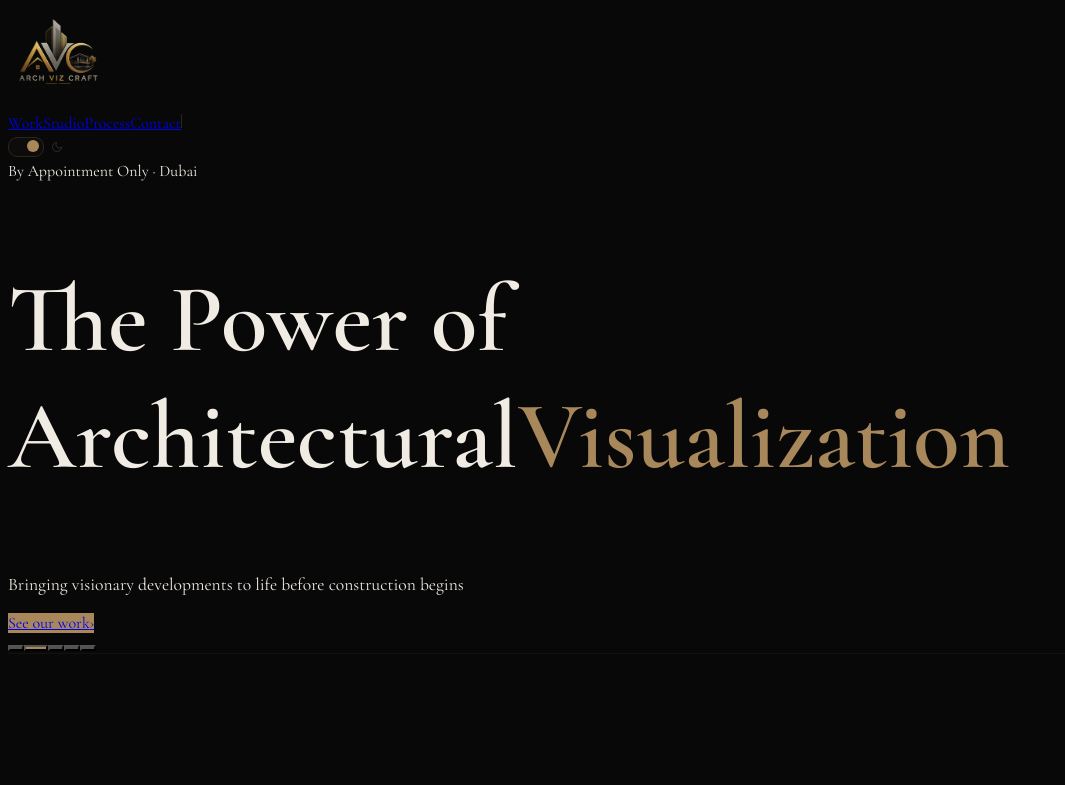
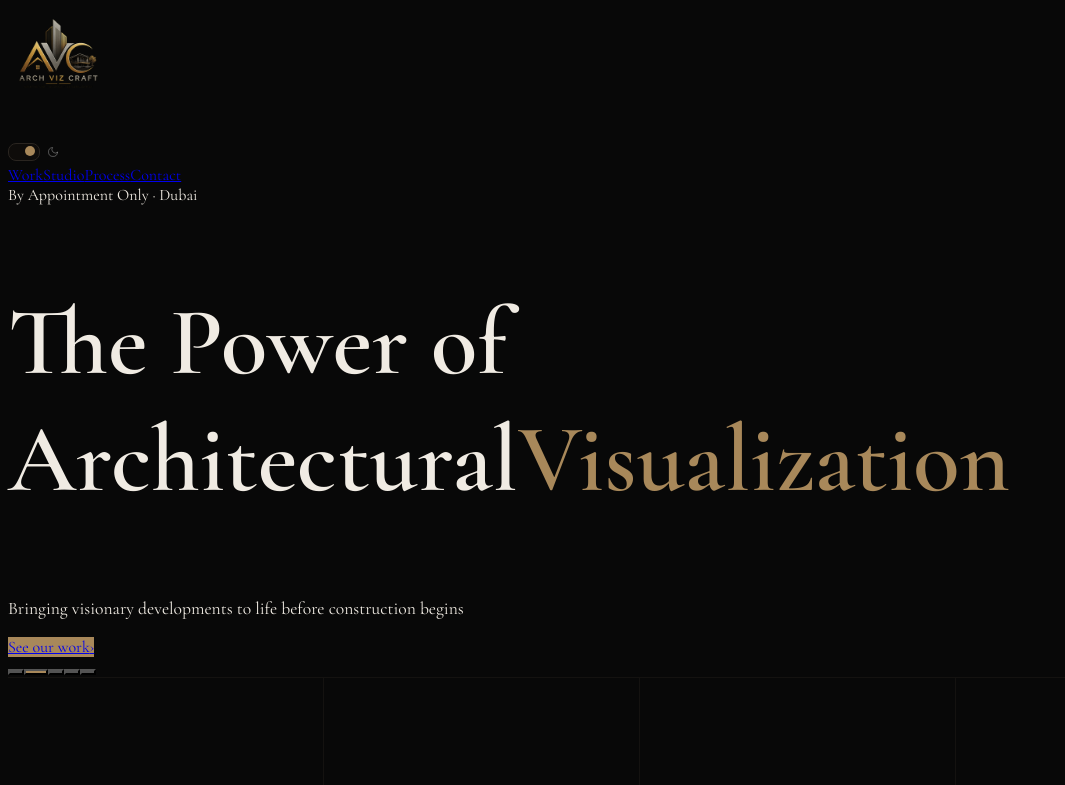
Before and after one commit to uniquewear20-spec/archviz-craft-website, a Next.js app: page / in a window 1280 px wide. Shown: the top 785 px of the page, without its empty margins (0-1065 px from the left). Built offline with nearby package versions, Linux system fonts and the light colour scheme; grey boxes are pictures that could not be loaded.

Commit message:
fix layout: toggle top-right, restore hero, fix metrics grid

```diff
--- a/app/components/Nav.tsx
+++ b/app/components/Nav.tsx
@@ -13,7 +13,6 @@ const navLinks = [
   { label: "Contact", href: "/#contact" },
 ];
 
-// ── Inline SVG icons — no extra deps ──────────────────────────────────────
 function SunIcon() {
   return (
     <svg width="13" height="13" viewBox="0 0 24 24" fill="none" stroke="currentColor"
@@ -40,12 +39,13 @@ function MoonIcon() {
   );
 }
 
-// ── Theme toggle — self-contained ─────────────────────────────────────────
 function ThemeToggle() {
   const [isDark, setIsDark] = useState(true);
   const [hovered, setHovered] = useState(false);
+  const [mounted, setMounted] = useState(false);
 
   useEffect(() => {
+    setMounted(true);
     const saved = localStorage.getItem("archviz-theme");
     const dark = saved ? saved === "dark" : true;
     setIsDark(dark);
@@ -55,7 +55,7 @@ function ThemeToggle() {
   function applyTheme(dark: boolean) {
     const root = document.documentElement;
     root.classList.toggle("light-mode", !dark);
-    root.classList.toggle("dark-mode",  dark);
+    root.classList.toggle("dark-mode", dark);
     localStorage.setItem("archviz-theme", dark ? "dark" : "light");
   }
 
@@ -64,6 +64,8 @@ function ThemeToggle() {
     setIsDark(next);
     applyTheme(next);
   }
+
+  if (!mounted) return null;
 
   return (
     <button
@@ -79,44 +81,43 @@ function ThemeToggle() {
         border: "none",
         cursor: "pointer",
         padding: "4px 0",
-        color: hovered ? GOLD : "#3A342E",
+        color: hovered ? GOLD : "rgba(255,255,255,0.4)",
         transition: "color 0.3s",
       }}
     >
       {/* Track */}
       <div style={{
         position: "relative",
-        width: "34px",
-        height: "18px",
-        borderRadius: "9px",
+        width: "30px",
+        height: "16px",
+        borderRadius: "8px",
         border: `1px solid ${isDark ? "#2A2520" : "#C4A882"}`,
         backgroundColor: isDark ? "#0E0C0A" : "#F0EBE3",
         transition: "background-color 0.4s ease, border-color 0.4s ease",
         flexShrink: 0,
       }}>
         <motion.div
-          animate={{ x: isDark ? 16 : 0 }}
+          animate={{ x: isDark ? 14 : 0 }}
           transition={{ type: "spring", stiffness: 400, damping: 28 }}
           style={{
             position: "absolute",
             top: "2px",
             left: "2px",
-            width: "12px",
-            height: "12px",
+            width: "10px",
+            height: "10px",
             borderRadius: "50%",
             backgroundColor: GOLD,
           }}
         />
       </div>
 
-      {/* Icon */}
       <AnimatePresence mode="wait" initial={false}>
         <motion.span
           key={isDark ? "moon" : "sun"}
           initial={{ opacity: 0, rotate: -30, scale: 0.7 }}
           animate={{ opacity: 1, rotate: 0,   scale: 1   }}
           exit={{    opacity: 0, rotate:  30,  scale: 0.7 }}
-          transition={{ duration: 0.25, ease: [0.16, 1, 0.3, 1] }}
+          transition={{ duration: 0.25 }}
           style={{ display: "flex", alignItems: "center" }}
         >
           {isDark ? <MoonIcon /> : <SunIcon />}
@@ -126,7 +127,6 @@ function ThemeToggle() {
   );
 }
 
-// ── Nav ───────────────────────────────────────────────────────────────────
 export default function Nav({ scrolled }: { scrolled: boolean }) {
   const [atTop, setAtTop] = useState(true);
 
@@ -138,7 +138,7 @@ export default function Nav({ scrolled }: { scrolled: boolean }) {
 
   return (
     <>
-      {/* Logo — always fixed top-left */}
+      {/* ── Logo — fixed top-LEFT ── */}
       <div className="fixed top-0 left-0 z-50 px-10 md:px-16 lg:px-20 py-3">
         <Link href="/">
           <Image
@@ -152,7 +152,20 @@ export default function Nav({ scrolled }: { scrolled: boolean }) {
         </Link>
       </div>
 
-      {/* Nav — fades out on scroll */}
+      {/* ── Theme toggle — fixed top-RIGHT ── */}
+      <div
+        className="fixed top-0 right-0 z-50 px-10 md:px-16 lg:px-20"
+        style={{
+          paddingTop: "1.6rem",
+          opacity: atTop ? 1 : 0,
+          pointerEvents: atTop ? "auto" : "none",
+          transition: "opacity 0.4s",
+        }}
+      >
+        <ThemeToggle />
+      </div>
+
+      {/* ── Nav links — fixed top-CENTER ── */}
       <motion.nav
         className="fixed top-0 left-0 right-0 z-40 flex justify-center items-center py-6"
         animate={{ opacity: atTop ? 1 : 0, pointerEvents: atTop ? "auto" : "none" }}
@@ -168,18 +181,6 @@ export default function Nav({ scrolled }: { scrolled: boolean }) {
               {label}
             </Link>
           ))}
-
-          {/* Divider */}
-          <span style={{
-            display: "inline-block",
-            width: "1px",
-            height: "14px",
-            backgroundColor: "#2A2520",
-            flexShrink: 0,
-          }} />
-
-          {/* Theme toggle */}
-          <ThemeToggle />
         </div>
       </motion.nav>
     </>
--- a/app/page.tsx
+++ b/app/page.tsx
@@ -1,16 +1,11 @@
 "use client";
 import { motion, AnimatePresence } from "framer-motion";
-import Image from "next/image";
 import { useState, useEffect, useRef } from "react";
 import Nav from "./components/Nav";
 import Hero from "./components/Hero";
 
-// ── Static tokens (gold only — everything else uses CSS vars) ──────────────
-const GOLD     = "var(--gold)";
-const GOLD_L   = "var(--gold-light)";
 const EASE: [number, number, number, number] = [0.16, 1, 0.3, 1];
 
-// ── Data ───────────────────────────────────────────────────────────────────
 const STATS = [
   { value: "120+", label: "Projects Delivered" },
   { value: "14",   label: "Countries" },
@@ -52,24 +47,23 @@ const SERVICES = [
 ];
 
 const BEDROOM_SLIDES = [
-  { src: "/images/portfolio/bedrooms/elegant-master-bedroom1.jpg", title: "Master Suite · Neutral Palette",    desc: "Warm oak tones, cove lighting, and floor-to-ceiling curtains. Rendered at golden hour." },
-  { src: "/images/portfolio/bedrooms/elegant-master-bedroom2.jpg", title: "Guest Suite · Minimal Luxury",      desc: "Clean lines, pendant lighting, and layered textiles. Focus on material contrast." },
-  { src: "/images/portfolio/bedrooms/elegant-master-bedroom3.jpg", title: "Primary Bedroom · Classical Detail", desc: "Boiserie panelling, botanical pendant lights, and a wave-form headboard in stone linen." },
-  { src: "/images/portfolio/bedrooms/elegant-master-bedroom4.jpg", title: "Study Retreat · Monochrome Interior",desc: "Built-in shelving, herringbone floor, and soft northern light through sheer curtains." },
-  { src: "/images/portfolio/bedrooms/elegant-master-bedroom5.jpg", title: "Grand Bedroom · Serene Atmosphere",  desc: "Sculptural headboard, dual pendant drops, and silk bedding rendered in full depth." },
-  { src: "/images/portfolio/bedrooms/elegant-master-bedroom6.jpg", title: "Corridor Suite · Deep Perspective",  desc: "Long-axis composition revealing layered spaces — study, dressing, and sleeping zone." },
-  { src: "/images/portfolio/bedrooms/elegant-master-bedroom7.jpg", title: "Bedside Detail · Soft Focus",        desc: "Tulip pendants, dark oak nightstand, and marble slab top. Rendered at dusk." },
-  { src: "/images/portfolio/bedrooms/elegant-master-bedroom8.jpg", title: "Morning Light Suite · Open Plan",    desc: "Sheer curtains diffusing daylight, ring chandelier, and a floating bed platform." },
-  { src: "/images/portfolio/bedrooms/elegant-master-bedroom9.jpg", title: "Evening Suite · Warm Render",        desc: "Leather headboard, cylinder pendant, and ambient wall light — cinematic shadow play." },
+  { src: "/images/portfolio/bedrooms/elegant-master-bedroom1.jpg", title: "Master Suite · Neutral Palette",     desc: "Warm oak tones, cove lighting, and floor-to-ceiling curtains. Rendered at golden hour." },
+  { src: "/images/portfolio/bedrooms/elegant-master-bedroom2.jpg", title: "Guest Suite · Minimal Luxury",       desc: "Clean lines, pendant lighting, and layered textiles. Focus on material contrast." },
+  { src: "/images/portfolio/bedrooms/elegant-master-bedroom3.jpg", title: "Primary Bedroom · Classical Detail",  desc: "Boiserie panelling, botanical pendant lights, and a wave-form headboard in stone linen." },
+  { src: "/images/portfolio/bedrooms/elegant-master-bedroom4.jpg", title: "Study Retreat · Monochrome Interior", desc: "Built-in shelving, herringbone floor, and soft northern light through sheer curtains." },
+  { src: "/images/portfolio/bedrooms/elegant-master-bedroom5.jpg", title: "Grand Bedroom · Serene Atmosphere",   desc: "Sculptural headboard, dual pendant drops, and silk bedding rendered in full depth." },
+  { src: "/images/portfolio/bedrooms/elegant-master-bedroom6.jpg", title: "Corridor Suite · Deep Perspective",   desc: "Long-axis composition revealing layered spaces — study, dressing, and sleeping zone." },
+  { src: "/images/portfolio/bedrooms/elegant-master-bedroom7.jpg", title: "Bedside Detail · Soft Focus",         desc: "Tulip pendants, dark oak nightstand, and marble slab top. Rendered at dusk." },
+  { src: "/images/portfolio/bedrooms/elegant-master-bedroom8.jpg", title: "Morning Light Suite · Open Plan",     desc: "Sheer curtains diffusing daylight, ring chandelier, and a floating bed platform." },
+  { src: "/images/portfolio/bedrooms/elegant-master-bedroom9.jpg", title: "Evening Suite · Warm Render",         desc: "Leather headboard, cylinder pendant, and ambient wall light — cinematic shadow play." },
 ];
 
-// ── Utility components ─────────────────────────────────────────────────────
+// ── Utility ────────────────────────────────────────────────────────────────
 function Reveal({ children, delay = 0, y = 28, className = "" }: {
   children: React.ReactNode; delay?: number; y?: number; className?: string;
 }) {
   return (
-    <motion.div
-      className={className}
+    <motion.div className={className}
       initial={{ opacity: 0, y }}
       whileInView={{ opacity: 1, y: 0 }}
       viewport={{ once: true, margin: "-60px" }}
@@ -110,12 +104,11 @@ function CountUp({ target }: { target: string }) {
     const num = parseFloat(target.replace(/[^0-9.]/g, ""));
     if (isNaN(num)) { setDisplay(target); return; }
     const suffix = target.match(/[^0-9.]+$/)?.[0] ?? "";
-    const prefix = target.match(/^[^0-9]*/)?.[0] ?? "";
     const dur = 1600; const start = performance.now();
     const tick = (now: number) => {
       const p = Math.min((now - start) / dur, 1);
       const ease = 1 - Math.pow(1 - p, 3);
-      setDisplay(`${prefix}${Math.round(ease * num)}${suffix}`);
+      setDisplay(`${Math.round(ease * num)}${suffix}`);
       if (p < 1) requestAnimationFrame(tick);
     };
     requestAnimationFrame(tick);
@@ -124,22 +117,19 @@ function CountUp({ target }: { target: string }) {
   return <span ref={ref}>{display}</span>;
 }
 
-// ── BedroomCircular ────────────────────────────────────────────────────────
+// ── Bedroom Circular ───────────────────────────────────────────────────────
 interface BedroomSlide { src: string; title: string; desc: string; }
-interface BedroomCircularProps {
+
+function BedroomCircular({ slides, activeSlide, setActiveSlide }: {
   slides: BedroomSlide[];
   activeSlide: number;
   setActiveSlide: React.Dispatch<React.SetStateAction<number>>;
-}
-
-function BedroomCircular({ slides, activeSlide, setActiveSlide }: BedroomCircularProps) {
+}) {
   const containerRef = useRef<HTMLDivElement>(null);
   const [containerWidth, setContainerWidth] = useState(600);
 
   useEffect(() => {
-    function measure() {
-      if (containerRef.current) setContainerWidth(containerRef.current.offsetWidth);
-    }
+    function measure() { if (containerRef.current) setContainerWidth(containerRef.current.offsetWidth); }
     measure();
     window.addEventListener("resize", measure);
     return () => window.removeEventListener("resize", measure);
@@ -154,7 +144,7 @@ function BedroomCircular({ slides, activeSlide, setActiveSlide }: BedroomCircula
     const isLeft   = i === (activeSlide - 1 + n) % n;
     const isRight  = i === (activeSlide + 1) % n;
     if (isActive) return { zIndex: 3, opacity: 1, pointerEvents: "auto", transform: "translateX(0) translateY(0) scale(1) rotateY(0deg)", transition: "all 0.8s cubic-bezier(.4,2,.3,1)" };
-    if (isLeft)   return { zIndex: 2, opacity: 1, pointerEvents: "auto", transform: `translateX(-${gap}px) translateY(-${stickUp}px) scale(0.85) rotateY(15deg)`,  transition: "all 0.8s cubic-bezier(.4,2,.3,1)" };
+    if (isLeft)   return { zIndex: 2, opacity: 1, pointerEvents: "auto", transform: `translateX(-${gap}px) translateY(-${stickUp}px) scale(0.85) rotateY(15deg)`, transition: "all 0.8s cubic-bezier(.4,2,.3,1)" };
     if (isRight)  return { zIndex: 2, opacity: 1, pointerEvents: "auto", transform: `translateX(${gap}px) translateY(-${stickUp}px) scale(0.85) rotateY(-15deg)`, transition: "all 0.8s cubic-bezier(.4,2,.3,1)" };
     return { zIndex: 1, opacity: 0, pointerEvents: "none", transition: "all 0.8s cubic-bezier(.4,2,.3,1)" };
   }
@@ -165,32 +155,29 @@ function BedroomCircular({ slides, activeSlide, setActiveSlide }: BedroomCircula
 
   return (
     <div style={{ width: "100%", paddingBottom: "3rem" }}>
-      <div style={{
+      <div className="bedroom-grid" style={{
         display: "grid",
         gridTemplateColumns: "1fr 1fr",
         gap: "clamp(2rem,5vw,5rem)",
         padding: "0 clamp(2rem,6vw,6rem) 3rem",
         alignItems: "center",
-      }} className="bedroom-grid">
-
-        {/* LEFT — image stack */}
+      }}>
+        {/* Image stack */}
         <div ref={containerRef} style={{ position: "relative", width: "100%", height: "clamp(300px,38vw,500px)", perspective: "1000px" }}>
           {slides.map((slide, i) => (
             <img key={slide.src} src={slide.src} alt={slide.title} style={{
-              position: "absolute", width: "100%", height: "100%", objectFit: "cover",
-              borderRadius: "4px",
+              position: "absolute", width: "100%", height: "100%", objectFit: "cover", borderRadius: "4px",
               boxShadow: i === activeSlide ? "0 24px 60px rgba(0,0,0,0.65)" : "0 8px 28px rgba(0,0,0,0.4)",
               ...getImgStyle(i),
             }} />
           ))}
         </div>
 
-        {/* RIGHT — caption */}
+        {/* Caption */}
         <div style={{ display: "flex", flexDirection: "column", justifyContent: "center", gap: "1.5rem" }}>
           <p className="font-sans font-light" style={{ fontSize: "0.55rem", color: "var(--text-muted)", letterSpacing: "0.22em" }}>
             {String(activeSlide + 1).padStart(2, "0")} / {String(n).padStart(2, "0")}
           </p>
-
           <AnimatePresence mode="wait">
             <motion.div key={activeSlide} initial={{ opacity: 0, y: 16 }} animate={{ opacity: 1, y: 0 }} exit={{ opacity: 0, y: -12 }} transition={{ duration: 0.45, ease: EASE }}>
               <h3 className="font-serif font-light" style={{ fontSize: "clamp(1.3rem,2.2vw,2rem)", color: "var(--text-loud)", marginBottom: "0.75rem", lineHeight: 1.2 }}>
@@ -206,8 +193,6 @@ function BedroomCircular({ slides, activeSlide, setActiveSlide }: BedroomCircula
               </p>
             </motion.div>
           </AnimatePresence>
-
-          {/* Arrows */}
           <div style={{ display: "flex", gap: "0.75rem", marginTop: "0.5rem" }}>
             {[prev, next].map((fn, i) => (
               <button key={i} onClick={fn} aria-label={i === 0 ? "Previous" : "Next"} style={{
@@ -288,11 +273,13 @@ export default function HomePage() {
       }} />
 
       <Nav scrolled={false} />
+
+      {/* ── HERO — Hero component handles its own bg/images, untouched ── */}
       <Hero />
 
       {/* ── METRICS STRIP ──────────────────────────────────────────────── */}
       <section style={{ borderTop: "1px solid var(--border)", borderBottom: "1px solid var(--border)" }}>
-        <div className="grid grid-cols-2 md:grid-cols-4">
+        <div style={{ display: "grid", gridTemplateColumns: "repeat(4, 1fr)" }} className="metrics-grid">
           {STATS.map((s, i) => (
             <Reveal key={s.label} delay={i * 0.08}>
               <div className="flex flex-col items-start" style={{
@@ -356,24 +343,19 @@ export default function HomePage() {
             Full-spectrum visualisation for architecture and real estate. Every deliverable a considered composition.
           </p>
         </Reveal>
-
         <div style={{ borderTop: "1px solid var(--border)" }}>
           {SERVICES.map((svc, i) => (
             <Reveal key={svc.n} delay={i * 0.05}>
               <div className="group py-9 md:py-11 grid md:grid-cols-12 gap-4 md:gap-0 cursor-default" style={{ borderBottom: "1px solid var(--border)" }}>
-                <span className="md:col-span-1 font-sans font-light pt-1" style={{ fontSize: "0.55rem", letterSpacing: "0.2em", color: "var(--border-mid)" }}>
-                  {svc.n}
-                </span>
+                <span className="md:col-span-1 font-sans font-light pt-1" style={{ fontSize: "0.55rem", letterSpacing: "0.2em", color: "var(--border-mid)" }}>{svc.n}</span>
                 <h3 className="md:col-span-5 font-serif font-light transition-colors duration-500" style={{ fontSize: "clamp(1.1rem,2vw,1.65rem)", color: "var(--text-mid)" }}
                   onMouseEnter={e => { (e.currentTarget as HTMLHeadingElement).style.color = "var(--text-loud)"; }}
-                  onMouseLeave={e => { (e.currentTarget as HTMLHeadingElement).style.color = "var(--text-mid)"; }}
-                >
+                  onMouseLeave={e => { (e.currentTarget as HTMLHeadingElement).style.color = "var(--text-mid)"; }}>
                   {svc.title}
                 </h3>
-                <p className="md:col-span-5 font-sans font-light leading-relaxed transition-colors duration-500" style={{ fontSize: "0.85rem", color: "var(--text-muted)", lineHeight: 1.85 }}
+                <p className="md:col-span-5 font-sans font-light leading-relaxed" style={{ fontSize: "0.85rem", color: "var(--text-muted)", lineHeight: 1.85 }}
                   onMouseEnter={e => { (e.currentTarget as HTMLParagraphElement).style.color = "var(--text-mid)"; }}
-                  onMouseLeave={e => { (e.currentTarget as HTMLParagraphElement).style.color = "var(--text-muted)"; }}
-                >
+                  onMouseLeave={e => { (e.currentTarget as HTMLParagraphElement).style.color = "var(--text-muted)"; }}>
                   {svc.desc}
                 </p>
                 <div className="md:col-span-1 flex justify-end items-start">
@@ -425,7 +407,6 @@ export default function HomePage() {
             <em className="italic" style={{ color: "var(--text-mid)" }}>before we do.</em>
           </h2>
         </Reveal>
-
         <div className="grid md:grid-cols-3 gap-px" style={{ background: "var(--border)" }}>
           {TESTIMONIALS.map((t, i) => (
             <Reveal key={t.name} delay={i * 0.1}>
@@ -464,26 +445,28 @@ export default function HomePage() {
             <em className="italic" style={{ color: "var(--text-mid)" }}>with us.</em>
           </h2>
         </Reveal>
-
         <div className="grid md:grid-cols-12 gap-16 md:gap-0">
           <div className="md:col-span-4 md:pr-12 space-y-14">
-            {[
-              { label: "WhatsApp", href: "https://wa.me/971500000000", text: "+971 50 000 0000" },
-              { label: "Email",    href: "mailto:studio@archvizcraft.com", text: "studio@archvizcraft.com" },
-            ].map((item, i) => (
-              <Reveal key={item.label} delay={i * 0.1}>
-                <div>
-                  <p className="font-sans font-light uppercase mb-4" style={{ fontSize: "0.55rem", letterSpacing: "0.22em", color: "var(--text-muted)" }}>{item.label}</p>
-                  <a href={item.href} target={item.label === "WhatsApp" ? "_blank" : undefined} rel="noopener noreferrer"
-                    className="font-serif transition-colors duration-500 block" style={{ fontSize: "1.2rem", color: "var(--text-mid)", textDecoration: "none" }}
-                    onMouseEnter={e => { (e.currentTarget as HTMLAnchorElement).style.color = "var(--text-loud)"; }}
-                    onMouseLeave={e => { (e.currentTarget as HTMLAnchorElement).style.color = "var(--text-mid)"; }}
-                  >
-                    {item.text}
-                  </a>
-                </div>
-              </Reveal>
-            ))}
+            <Reveal>
+              <div>
+                <p className="font-sans font-light uppercase mb-4" style={{ fontSize: "0.55rem", letterSpacing: "0.22em", color: "var(--text-muted)" }}>WhatsApp</p>
+                <a href="https://wa.me/971500000000" target="_blank" rel="noopener noreferrer" className="font-serif transition-colors duration-500 block" style={{ fontSize: "1.2rem", color: "var(--text-mid)", textDecoration: "none" }}
+                  onMouseEnter={e => { (e.currentTarget as HTMLAnchorElement).style.color = "var(--text-loud)"; }}
+                  onMouseLeave={e => { (e.currentTarget as HTMLAnchorElement).style.color = "var(--text-mid)"; }}>
+                  +971 50 000 0000
+                </a>
+              </div>
+            </Reveal>
+            <Reveal delay={0.1}>
+              <div>
+                <p className="font-sans font-light uppercase mb-4" style={{ fontSize: "0.55rem", letterSpacing: "0.22em", color: "var(--text-muted)" }}>Email</p>
+                <a href="mailto:studio@archvizcraft.com" className="font-serif transition-colors duration-500 block" style={{ fontSize: "1.2rem", color: "var(--text-mid)", textDecoration: "none" }}
+                  onMouseEnter={e => { (e.currentTarget as HTMLAnchorElement).style.color = "var(--text-loud)"; }}
+                  onMouseLeave={e => { (e.currentTarget as HTMLAnchorElement).style.color = "var(--text-mid)"; }}>
+                  studio@archvizcraft.com
+                </a>
+              </div>
+            </Reveal>
             <Reveal delay={0.2}>
               <div>
                 <p className="font-sans font-light uppercase mb-4" style={{ fontSize: "0.55rem", letterSpacing: "0.22em", color: "var(--text-muted)" }}>Location</p>
@@ -491,7 +474,6 @@ export default function HomePage() {
               </div>
             </Reveal>
           </div>
-
           <Reveal delay={0.1} className="md:col-span-8">
             <div className="md:pl-16" style={{ borderLeft: "1px solid var(--border)" }}>
               {contactSubmitted ? (
@@ -509,27 +491,24 @@ export default function HomePage() {
                       onChange={e => setForm(p => ({ ...p, [field]: e.target.value }))}
                       style={{
                         width: "100%", background: "transparent",
-                        borderBottom: "1px solid var(--border)",
-                        padding: "0.75rem 0", fontSize: "0.9rem",
-                        color: "var(--text-loud)", outline: "none",
+                        borderBottom: "1px solid var(--border)", padding: "0.75rem 0",
+                        fontSize: "0.9rem", color: "var(--text-loud)", outline: "none",
                         fontFamily: "var(--font-dm), sans-serif", fontWeight: 300,
                       }}
                       onFocus={e => { (e.currentTarget as HTMLInputElement).style.borderBottomColor = "var(--border-mid)"; }}
-                      onBlur={e => {  (e.currentTarget as HTMLInputElement).style.borderBottomColor = "var(--border)"; }}
+                      onBlur={e =>  { (e.currentTarget as HTMLInputElement).style.borderBottomColor = "var(--border)"; }}
                     />
                   ))}
                   <textarea rows={5} required placeholder="Tell us about your project"
-                    value={form.message}
-                    onChange={e => setForm(p => ({ ...p, message: e.target.value }))}
+                    value={form.message} onChange={e => setForm(p => ({ ...p, message: e.target.value }))}
                     style={{
                       width: "100%", background: "transparent",
-                      borderBottom: "1px solid var(--border)",
-                      padding: "0.75rem 0", fontSize: "0.9rem",
-                      color: "var(--text-loud)", outline: "none", resize: "none",
+                      borderBottom: "1px solid var(--border)", padding: "0.75rem 0",
+                      fontSize: "0.9rem", color: "var(--text-loud)", outline: "none", resize: "none",
                       fontFamily: "var(--font-dm), sans-serif", fontWeight: 300,
                     }}
                     onFocus={e => { (e.currentTarget as HTMLTextAreaElement).style.borderBottomColor = "var(--border-mid)"; }}
-                    onBlur={e => {  (e.currentTarget as HTMLTextAreaElement).style.borderBottomColor = "var(--border)"; }}
+                    onBlur={e =>  { (e.currentTarget as HTMLTextAreaElement).style.borderBottomColor = "var(--border)"; }}
                   />
                   <button type="submit" className="font-sans font-light uppercase tracking-widest transition-all duration-500"
                     style={{ fontSize: "0.6rem", color: "var(--text-mid)", border: "1px solid var(--border)", padding: "1rem 2.5rem", background: "transparent", cursor: "pointer", letterSpacing: "0.3em" }}
@@ -569,6 +548,12 @@ export default function HomePage() {
           © {new Date().getFullYear()} Archviz Craft · Dubai
         </p>
       </footer>
+
+      <style>{`
+        @media (max-width: 768px) {
+          .metrics-grid { grid-template-columns: repeat(2, 1fr) !important; }
+        }
+      `}</style>
     </div>
   );
 }
```
Also changed, not shown: app/globals.css (+13 -6 lines).
